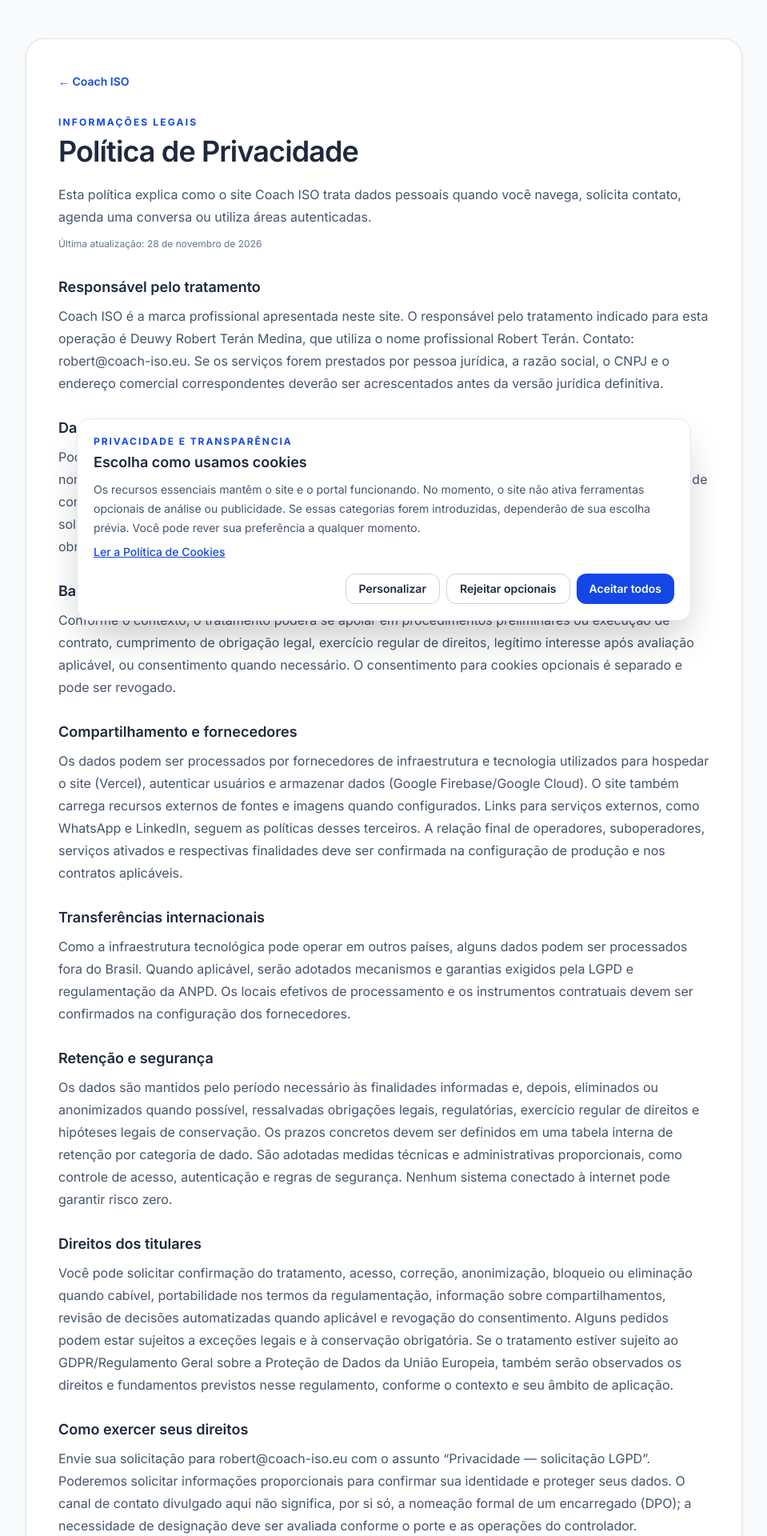
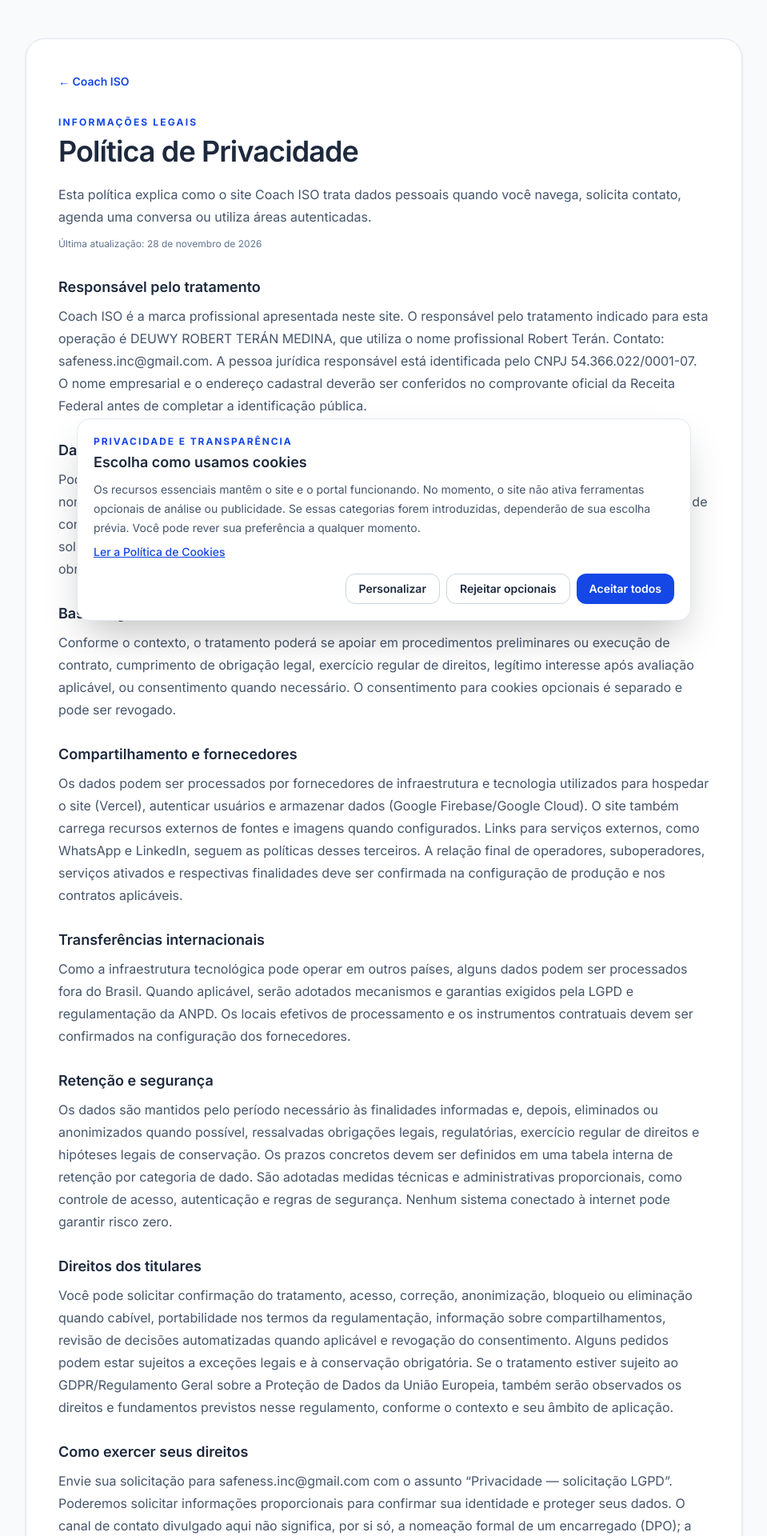
Before and after one commit to safenessinc-cellss/safenessinc-cellss-nuevoCoach, a React (Vite) app: page /privacidade in a window 1280 px wide. Shown: the top 1920 px of the page at 80% size, without its empty margins (160-1119 px from the left). Built offline with nearby package versions, Linux system fonts and the light colour scheme; no server answers; the database is empty.

Commit message:
Correct Coach ISO legal contact and controller details

```diff
--- a/src/pages/LegalPage.tsx
+++ b/src/pages/LegalPage.tsx
@@ -5,14 +5,14 @@ const sections = {
     title: 'Política de Privacidade',
     intro: 'Esta política explica como o site Coach ISO trata dados pessoais quando você navega, solicita contato, agenda uma conversa ou utiliza áreas autenticadas.',
     blocks: [
-      ['Responsável pelo tratamento', 'Coach ISO é a marca profissional apresentada neste site. O responsável pelo tratamento indicado para esta operação é Deuwy Robert Terán Medina, que utiliza o nome profissional Robert Terán. Contato: robert@coach-iso.eu. Se os serviços forem prestados por pessoa jurídica, a razão social, o CNPJ e o endereço comercial correspondentes deverão ser acrescentados antes da versão jurídica definitiva.'],
+      ['Responsável pelo tratamento', 'Coach ISO é a marca profissional apresentada neste site. O responsável pelo tratamento indicado para esta operação é DEUWY ROBERT TERÁN MEDINA, que utiliza o nome profissional Robert Terán. Contato: safeness.inc@gmail.com. A pessoa jurídica responsável está identificada pelo CNPJ 54.366.022/0001-07. O nome empresarial e o endereço cadastral deverão ser conferidos no comprovante oficial da Receita Federal antes de completar a identificação pública.'],
       ['Dados tratados e finalidades', 'Podem ser tratados dados de identificação e contato fornecidos em formulários ou solicitações (como nome, e-mail, telefone, empresa e conteúdo da mensagem), dados necessários à autenticação e gestão de contas no portal, e dados técnicos de navegação e segurança. As finalidades incluem responder solicitações, organizar reuniões, prestar os serviços solicitados, proteger contas e sistemas, cumprir obrigações legais e manter o funcionamento do site.'],
       ['Bases legais', 'Conforme o contexto, o tratamento poderá se apoiar em procedimentos preliminares ou execução de contrato, cumprimento de obrigação legal, exercício regular de direitos, legítimo interesse após avaliação aplicável, ou consentimento quando necessário. O consentimento para cookies opcionais é separado e pode ser revogado.'],
       ['Compartilhamento e fornecedores', 'Os dados podem ser processados por fornecedores de infraestrutura e tecnologia utilizados para hospedar o site (Vercel), autenticar usuários e armazenar dados (Google Firebase/Google Cloud). O site também carrega recursos externos de fontes e imagens quando configurados. Links para serviços externos, como WhatsApp e LinkedIn, seguem as políticas desses terceiros. A relação final de operadores, suboperadores, serviços ativados e respectivas finalidades deve ser confirmada na configuração de produção e nos contratos aplicáveis.'],
       ['Transferências internacionais', 'Como a infraestrutura tecnológica pode operar em outros países, alguns dados podem ser processados fora do Brasil. Quando aplicável, serão adotados mecanismos e garantias exigidos pela LGPD e regulamentação da ANPD. Os locais efetivos de processamento e os instrumentos contratuais devem ser confirmados na configuração dos fornecedores.'],
       ['Retenção e segurança', 'Os dados são mantidos pelo período necessário às finalidades informadas e, depois, eliminados ou anonimizados quando possível, ressalvadas obrigações legais, regulatórias, exercício regular de direitos e hipóteses legais de conservação. Os prazos concretos devem ser definidos em uma tabela interna de retenção por categoria de dado. São adotadas medidas técnicas e administrativas proporcionais, como controle de acesso, autenticação e regras de segurança. Nenhum sistema conectado à internet pode garantir risco zero.'],
       ['Direitos dos titulares', 'Você pode solicitar confirmação do tratamento, acesso, correção, anonimização, bloqueio ou eliminação quando cabível, portabilidade nos termos da regulamentação, informação sobre compartilhamentos, revisão de decisões automatizadas quando aplicável e revogação do consentimento. Alguns pedidos podem estar sujeitos a exceções legais e à conservação obrigatória. Se o tratamento estiver sujeito ao GDPR/Regulamento Geral sobre a Proteção de Dados da União Europeia, também serão observados os direitos e fundamentos previstos nesse regulamento, conforme o contexto e seu âmbito de aplicação.'],
-      ['Como exercer seus direitos', 'Envie sua solicitação para robert@coach-iso.eu com o assunto “Privacidade — solicitação LGPD”. Poderemos solicitar informações proporcionais para confirmar sua identidade e proteger seus dados. O canal de contato divulgado aqui não significa, por si só, a nomeação formal de um encarregado (DPO); a necessidade de designação deve ser avaliada conforme o porte e as operações do controlador.'],
+      ['Como exercer seus direitos', 'Envie sua solicitação para safeness.inc@gmail.com com o assunto “Privacidade — solicitação LGPD”. Poderemos solicitar informações proporcionais para confirmar sua identidade e proteger seus dados. O canal de contato divulgado aqui não significa, por si só, a nomeação formal de um encarregado (DPO); a necessidade de designação deve ser avaliada conforme o porte e as operações do controlador.'],
       ['Atualizações', 'Esta política poderá ser atualizada para refletir mudanças no site, nos fornecedores ou na legislação. A data da última atualização será indicada nesta página.']
     ]
   },
@@ -37,7 +37,7 @@ const sections = {
       ['Links externos', 'Links para plataformas de terceiros são oferecidos por conveniência. Coach ISO não controla a disponibilidade, conteúdo ou políticas desses serviços.'],
       ['Disponibilidade e responsabilidade', 'São realizados esforços razoáveis para manter o site disponível e atualizado, sem garantia de funcionamento ininterrupto. Na extensão permitida pela lei, não se responde por danos decorrentes de indisponibilidade, uso indevido ou decisões tomadas exclusivamente com base em conteúdo geral do site.'],
       ['Privacidade', 'O tratamento de dados pessoais é descrito na Política de Privacidade e o uso de cookies na Política de Cookies, ambas disponíveis no rodapé.'],
-      ['Lei aplicável e contato', 'Estes termos devem ser interpretados conforme a legislação aplicável no Brasil, sem afastar direitos obrigatórios do consumidor ou de titulares protegidos por outras normas. Contato: robert@coach-iso.eu.']
+      ['Lei aplicável e contato', 'Estes termos devem ser interpretados conforme a legislação aplicável no Brasil, sem afastar direitos obrigatórios do consumidor ou de titulares protegidos por outras normas. Contato: safeness.inc@gmail.com.']
     ]
   }
 };
```
